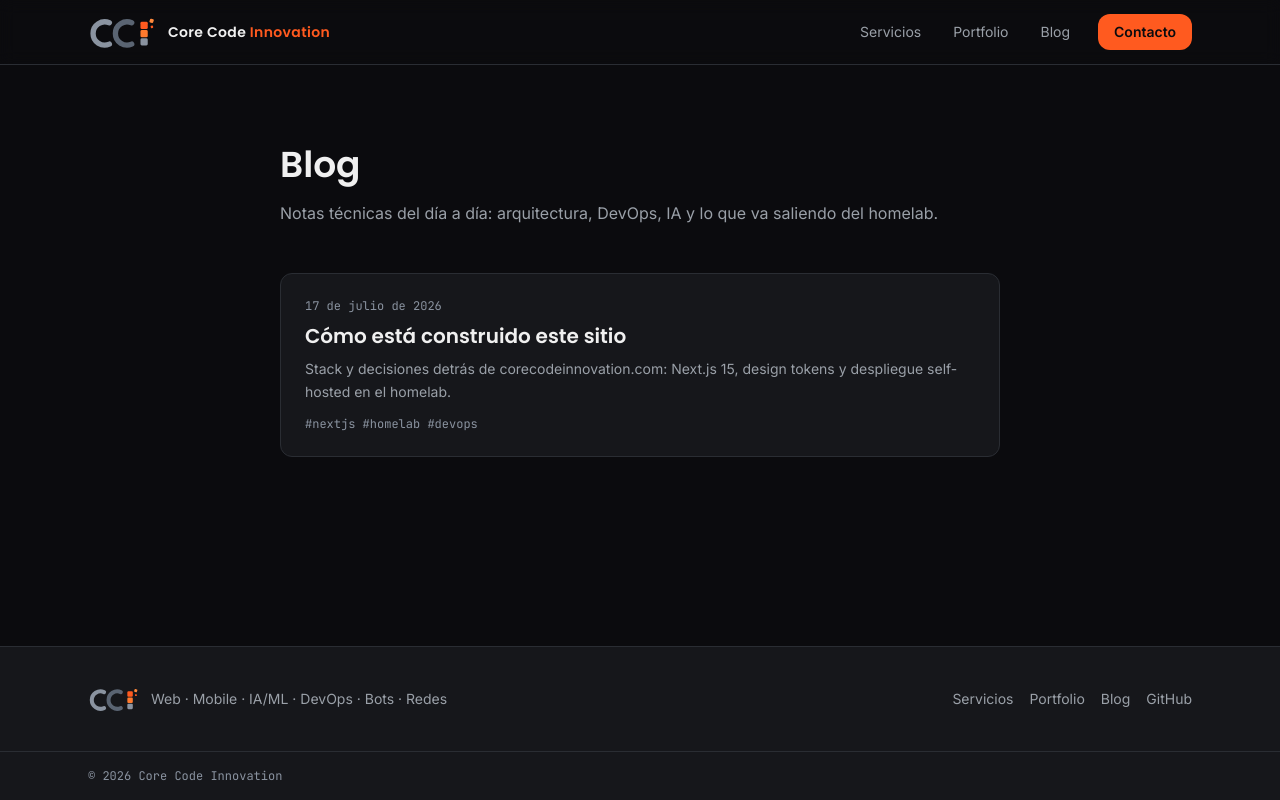
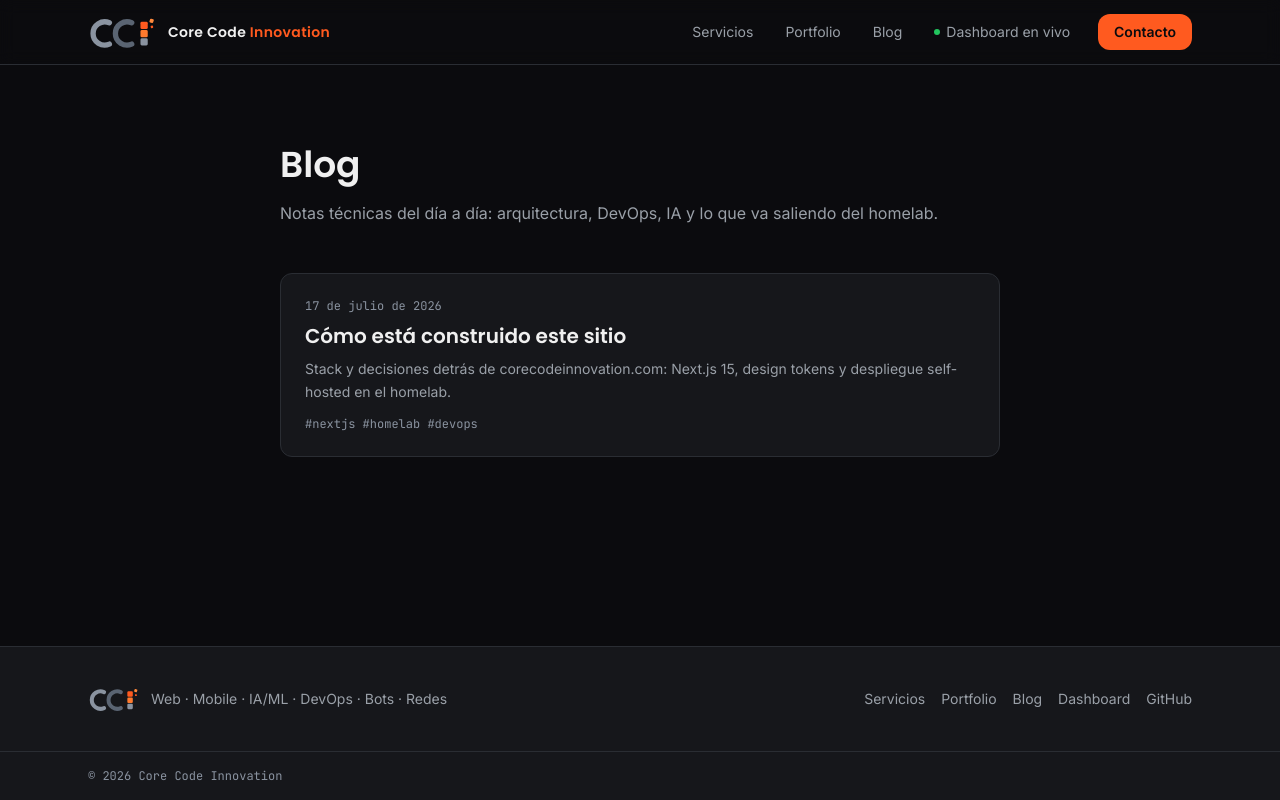
Before and after one commit to corecodeinnovation/corecode-web, a Next.js app: page /blog in a window 1280 px wide. Built offline with nearby package versions, Linux system fonts and the light colour scheme; no server answers.

Commit message:
feat(portfolio): promover dashboard en vivo, no solo el repo

```diff
--- a/src/components/layout/footer.tsx
+++ b/src/components/layout/footer.tsx
@@ -23,6 +23,14 @@ export function Footer() {
             Blog
           </Link>
           <a
+            href="https://dashboard.corecodeinnovation.com"
+            target="_blank"
+            rel="noopener noreferrer"
+            className="text-cci-muted transition-colors hover:text-cci-text"
+          >
+            Dashboard
+          </a>
+          <a
             href="https://github.com/corecodeinnovation"
             target="_blank"
             rel="noopener noreferrer"
--- a/src/components/layout/header.tsx
+++ b/src/components/layout/header.tsx
@@ -35,6 +35,15 @@ export function Header() {
               {link.label}
             </Link>
           ))}
+          <a
+            href="https://dashboard.corecodeinnovation.com"
+            target="_blank"
+            rel="noopener noreferrer"
+            className="hidden items-center gap-1.5 rounded-cci px-3 py-2 text-sm text-cci-muted transition-colors hover:bg-cci-surface hover:text-cci-text sm:flex"
+          >
+            <span aria-hidden="true" className="h-1.5 w-1.5 animate-pulse rounded-full bg-cci-success" />
+            Dashboard en vivo
+          </a>
           <Link
             href="/#contacto"
             className="ml-2 rounded-cci bg-cci-orange px-4 py-2 text-sm font-semibold text-cci-ink transition-colors hover:bg-cci-orange-600"
--- a/src/components/sections/portfolio.tsx
+++ b/src/components/sections/portfolio.tsx
@@ -4,9 +4,23 @@ type CaseStudy = {
   description: string;
   stack: string;
   github?: string;
+  demo?: string;
+  demoLabel?: string;
+  featured?: boolean;
 };
 
 const caseStudies: CaseStudy[] = [
+  {
+    repo: "core-dashboard",
+    area: "Full-stack / Tiempo real",
+    description:
+      "Panel de control de infraestructura con WebSockets: estado de contenedores en vivo, streaming de logs, métricas históricas y alertas. Sin iniciar sesión se navega como visitante de solo lectura.",
+    stack: "Next.js · NestJS · Socket.IO · PostgreSQL",
+    github: "https://github.com/corecodeinnovation/core-dashboard",
+    demo: "https://dashboard.corecodeinnovation.com",
+    demoLabel: "Ver dashboard en vivo",
+    featured: true,
+  },
   {
     repo: "homelab-infra",
     area: "DevOps / Redes",
@@ -55,29 +69,24 @@ const caseStudies: CaseStudy[] = [
     stack: "Apollo · NestJS · Prisma · GraphQL Codegen",
     github: "https://github.com/corecodeinnovation/gql-core",
   },
-  {
-    repo: "core-dashboard",
-    area: "Full-stack / Tiempo real",
-    description:
-      "Panel de control de infraestructura con WebSockets: estado de contenedores en vivo, streaming de logs, métricas históricas y alertas.",
-    stack: "Next.js · NestJS · Socket.IO · PostgreSQL",
-    github: "https://github.com/corecodeinnovation/core-dashboard",
-  },
 ];
 
 function CaseStudyCard({ study }: { study: CaseStudy }) {
-  const body = (
-    <>
+  return (
+    <div
+      className={`flex h-full flex-col gap-3 rounded-cci border bg-cci-surface p-6 transition-colors hover:bg-cci-surface-2 ${
+        study.featured ? "border-cci-orange/40 hover:border-cci-orange/60" : "border-cci-line hover:border-cci-slate-600"
+      }`}
+    >
       <div className="flex items-start justify-between gap-3">
-        <h3 className="font-mono text-base font-semibold text-cci-text">
-          {study.repo}
-          {study.github && (
-            <span aria-hidden="true" className="ml-2 text-cci-slate-600 transition-colors group-hover:text-cci-orange">
-              ↗
+        <h3 className="font-mono text-base font-semibold text-cci-text">{study.repo}</h3>
+        {study.demo && (
+          <span className="flex shrink-0 items-center gap-1.5 rounded-full border border-cci-success/30 bg-cci-success/10 px-2.5 py-0.5 font-mono text-[11px] text-cci-success">
+            <span aria-hidden="true" className="h-1.5 w-1.5 animate-pulse rounded-full bg-cci-success" />
+            en vivo
           </span>
         )}
-        </h3>
-        {!study.github && (
+        {!study.demo && !study.github && (
           <span className="shrink-0 rounded-full border border-cci-line px-2.5 py-0.5 font-mono text-[11px] text-cci-slate">
             en desarrollo
           </span>
@@ -86,26 +95,33 @@ function CaseStudyCard({ study }: { study: CaseStudy }) {
       <p className="font-mono text-xs text-cci-slate">{study.area}</p>
       <p className="text-sm leading-relaxed text-cci-muted">{study.description}</p>
       <p className="mt-auto font-mono text-xs text-cci-slate">{study.stack}</p>
-    </>
-  );
 
-  const cardClasses =
-    "flex h-full flex-col gap-3 rounded-cci border border-cci-line bg-cci-surface p-6 transition-colors";
-
-  if (study.github) {
-    return (
+      {(study.demo || study.github) && (
+        <div className="flex flex-wrap items-center gap-2 pt-1">
+          {study.demo && (
+            <a
+              href={study.demo}
+              target="_blank"
+              rel="noopener noreferrer"
+              className="rounded-cci bg-cci-orange px-3 py-1.5 text-xs font-semibold text-cci-ink transition-colors hover:bg-cci-orange-600"
+            >
+              {study.demoLabel ?? "Ver en vivo"} ↗
+            </a>
+          )}
+          {study.github && (
             <a
               href={study.github}
               target="_blank"
               rel="noopener noreferrer"
-        className={`group ${cardClasses} hover:border-cci-slate-600 hover:bg-cci-surface-2`}
+              className="rounded-cci border border-cci-line px-3 py-1.5 text-xs font-semibold text-cci-muted transition-colors hover:border-cci-slate-600 hover:text-cci-text"
             >
-        {body}
+              Código ↗
             </a>
+          )}
+        </div>
+      )}
+    </div>
   );
-  }
-
-  return <div className={cardClasses}>{body}</div>;
 }
 
 export function Portfolio() {
@@ -118,12 +134,13 @@ export function Portfolio() {
         <p className="mt-4 max-w-2xl text-cci-muted">
           No solo lo decimos: operamos nuestra propia plataforma 24/7 con las mismas prácticas que
           aplicamos a cada proyecto — despliegue automatizado, monitoreo en tiempo real y alertas
-          al instante. Cada pieza es código abierto que puedes revisar.
+          al instante. El dashboard está en vivo: puedes navegarlo como visitante ahora mismo, sin
+          pedir acceso. Cada pieza es además código abierto que puedes revisar.
         </p>
 
         <ul className="mt-12 grid gap-4 sm:grid-cols-2 lg:grid-cols-3">
           {caseStudies.map((study) => (
-            <li key={study.repo}>
+            <li key={study.repo} className={study.featured ? "sm:col-span-2 lg:col-span-1" : undefined}>
               <CaseStudyCard study={study} />
             </li>
           ))}
```
Lines whose indentation alone changed are shown as unchanged.
